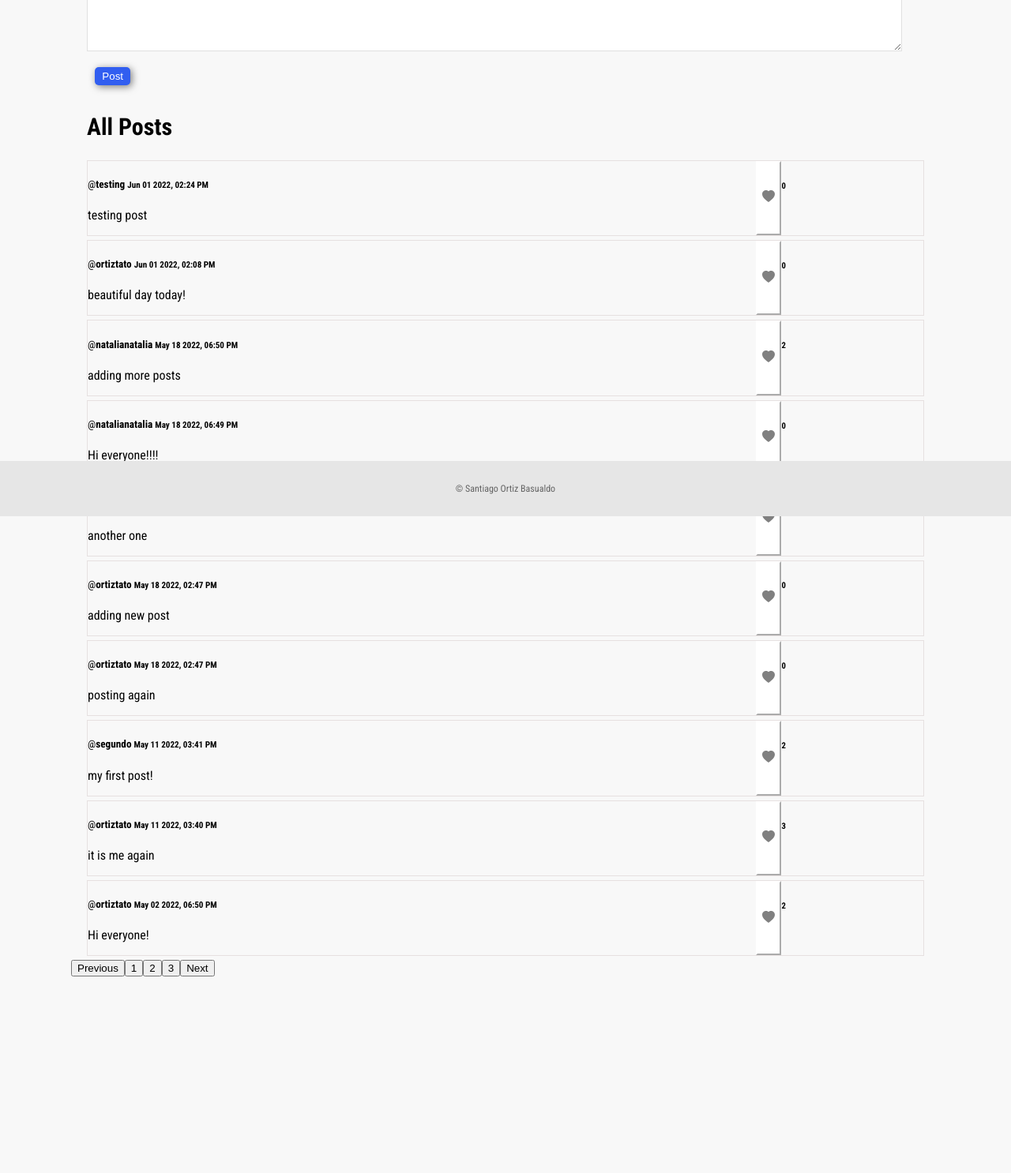
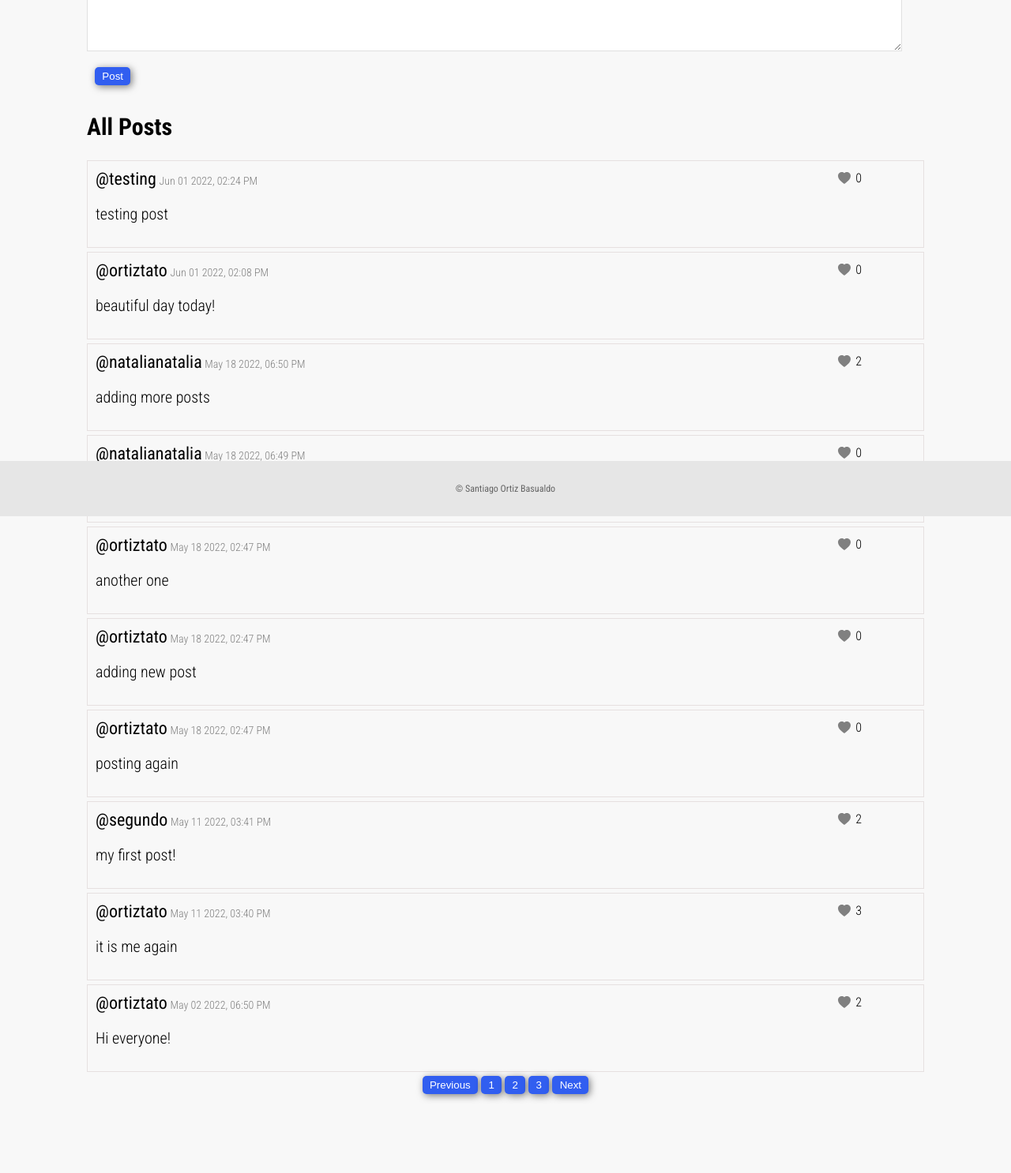
Before and after one commit to ortiztato/Network, a Django app: page / in a window 1280 px wide. Shown: the part 146-1632 px from the top of the page at 79% size. Before the commit the page ends 1383 px from the top, so only its background shows below. Run offline with Django 3.2, Linux system fonts and the light colour scheme; a user stored in the database is signed in; data comes from the database, SQL or seed files in the repository; both versions use the stored data as it was after the commit; parts of the project's set-up code (start-up, migrations or seed data) failed here and were passed over.

Commit message:
mas estilos

```diff
--- a/project4/network/static/network/functions.js
+++ b/project4/network/static/network/functions.js
@@ -41,7 +41,7 @@ function loadposts() {
       // previous button
       const previousbutton = document.createElement('button');
       previousbutton.innerHTML = "Previous";
-      previousbutton.className = "btn btn-primary btn-sm mx-1";
+      previousbutton.className = "paginationbutton";
       previousbutton.addEventListener('click', () => {
         counter = counter - quantity * 2;
         loadposts()
@@ -51,7 +51,7 @@ function loadposts() {
       for (let i = 1; i < pages + 1; i++) {
         const pagebutton = document.createElement('button');
         pagebutton.innerHTML = `${i}`;
-        pagebutton.className = "btn btn-primary btn-sm mx-1";
+        pagebutton.className = "paginationbutton";
         pagebutton.addEventListener('click', () => {
           counter = (i * quantity) - 10;
           loadposts()
@@ -62,7 +62,7 @@ function loadposts() {
       // next button
       const nextbutton = document.createElement('button');
       nextbutton.innerHTML = "Next";
-      nextbutton.className = "btn btn-primary btn-sm mx-1";
+      nextbutton.className = "paginationbutton";
       nextbutton.addEventListener('click', () => {
         loadposts()
       })
@@ -97,8 +97,8 @@ function loadposts() {
         postitem.name = "itempost";
         divpost.className = "divpost"
         divrow.className = "divrow"
-        postitem.className = "divtext"//"col-md-auto mx-0"
-        divpost.style.border = "1px solid rgb(230, 224, 224)"
+        postitem.className = "divtext"
+
 
 
         // boton de like
@@ -109,9 +109,8 @@ function loadposts() {
       <path fill-rule="evenodd" d="M8 1.314C12.438-3.248 23.534 4.735 8 15-7.534 4.736 3.562-3.248 8 1.314z"/>
       </svg>`;
 
-        likebutton.className = "col-1 m-0 p-1 btn btn-danger" // "col-1 ms-2 mb-2 btn btn-danger"
-        likebutton.style.borderColor = "white";
-        likebutton.style.backgroundColor = "white";
+        likebutton.className = "likebutton"
+
         if (liked == true) {
           likebutton.style.color = "red";
         }
@@ -122,12 +121,12 @@ function loadposts() {
         // likerow.className = "col-md-auto mx-0" // likerow.className = "row align-items-center"
         const likenum = document.createElement('div');
         likenum.innerHTML = `<h6>${likes}</h6>`;
-        likenum.className = "col-1 mt-2 mx-0"
+        likenum.className = "likestext"
 
         // crea el contenido del post
 
-        postitem.innerHTML = `<h5><a href="#" style="color:black; text-decoration: none;">@<strong>${creator}</strong></a> <small class="fs-6 opacity-50">${time}</small></h5>
-      <p class="lead">${body}</p>`;
+        postitem.innerHTML = `<span><a href="#" class="creatortext">@${creator}</a></span> <span class="timetext">${time}</span>
+      <p class="bodytext">${body}</p>`;
 
 
         // accion del boton like
@@ -224,7 +223,7 @@ function loaduser(creator) {
       // previous button
       const previousbutton = document.createElement('button');
       previousbutton.innerHTML = "Previous";
-      previousbutton.className = "btn btn-primary btn-sm mx-1";
+      previousbutton.className = "paginationbutton";
       previousbutton.addEventListener('click', () => {
         counter = counter - quantity * 2;
         loaduser(creator)
@@ -234,7 +233,7 @@ function loaduser(creator) {
       for (let i = 1; i < pages + 1; i++) {
         const pagebutton = document.createElement('button');
         pagebutton.innerHTML = `${i}`;
-        pagebutton.className = "btn btn-primary btn-sm mx-1";
+        pagebutton.className = "paginationbutton";
         pagebutton.addEventListener('click', () => {
           counter = (i * quantity) - 10;
           loaduser(creator)
@@ -244,7 +243,7 @@ function loaduser(creator) {
       // next button
       const nextbutton = document.createElement('button');
       nextbutton.innerHTML = "Next";
-      nextbutton.className = "btn btn-primary btn-sm mx-1";
+      nextbutton.className = "paginationbutton";
       nextbutton.addEventListener('click', () => {
         loaduser(creator)
       })
@@ -302,13 +301,13 @@ function loaduser(creator) {
         const divrow = document.createElement('div');
         const postitem = document.createElement('div');
         postitem.name = "itempost";
-        divpost.className = "container-fluid mx-auto my-2 p-2"
-        divrow.className = "row align-items-start"
-        postitem.className = "divtext"//"col-md-auto mx-0"
-        divpost.style.border = "1px solid rgb(230, 224, 224)"
+        divpost.className = "divpost"
+        divrow.className = "divrow"
+        postitem.className = "divtext"
 
-        postitem.innerHTML = `<h5><a href="#" style="color:black; text-decoration: none;">@<strong>${creator}</strong></a> <small class="fs-6 opacity-50">${time}</small></h5>
-        <p class="lead">${body}</p>`;
+
+        postitem.innerHTML = `<span><a href="#" class="creatortext">@${creator}</a></span> <span class="timetext">${time}</span>
+      <p class="bodytext">${body}</p>`;
 
         // para revisar si el usuario ya likeo el post
 
@@ -327,9 +326,8 @@ function loaduser(creator) {
         <path fill-rule="evenodd" d="M8 1.314C12.438-3.248 23.534 4.735 8 15-7.534 4.736 3.562-3.248 8 1.314z"/>
         </svg>`;
 
-        likebutton.className = "col-1 m-0 p-1 btn btn-danger" // "col-1 ms-2 mb-2 btn btn-danger"
-        likebutton.style.borderColor = "white";
-        likebutton.style.backgroundColor = "white";
+        likebutton.className = "likebutton"
+
         if (liked == true) {
           likebutton.style.color = "red";
         }
@@ -337,10 +335,10 @@ function loaduser(creator) {
 
         // contador de likes
 
-        // likerow.className = "col-md-auto mx-0" // likerow.className = "row align-items-center"
+
         const likenum = document.createElement('div');
         likenum.innerHTML = `<h6>${likes}</h6>`;
-        likenum.className = "col-1 mt-2 mx-0"
+        likenum.className = "likestext"
 
 
         // appenda los items y el post
@@ -457,7 +455,7 @@ function loadfollowing() {
       // previous button
       const previousbutton = document.createElement('button');
       previousbutton.innerHTML = "Previous";
-      previousbutton.className = "btn btn-primary btn-sm mx-1";
+      previousbutton.className = "paginationbutton";
       previousbutton.addEventListener('click', () => {
         counter = counter - quantity * 2;
         loadfollowing()
@@ -467,7 +465,7 @@ function loadfollowing() {
       for (let i = 1; i < pages + 1; i++) {
         const pagebutton = document.createElement('button');
         pagebutton.innerHTML = `${i}`;
-        pagebutton.className = "btn btn-primary btn-sm mx-1";
+        pagebutton.className = "paginationbutton";
         pagebutton.addEventListener('click', () => {
           counter = (i * quantity) - 10;
           loadfollowing()
@@ -477,7 +475,7 @@ function loadfollowing() {
       // next button
       const nextbutton = document.createElement('button');
       nextbutton.innerHTML = "Next";
-      nextbutton.className = "btn btn-primary btn-sm mx-1";
+      nextbutton.className = "paginationbutton";
       nextbutton.addEventListener('click', () => {
         loadfollowing()
       })
@@ -511,10 +509,9 @@ function loadfollowing() {
         const divrow = document.createElement('div');
         const postitem = document.createElement('div');
         postitem.name = "itempost";
-        divpost.className = "container-fluid mx-auto my-2 p-2"
-        divrow.className = "row align-items-start"
-        postitem.className = "divtext"//"col-md-auto mx-0"
-        divpost.style.border = "1px solid rgb(230, 224, 224)"
+        divpost.className = "divpost"
+        divrow.className = "divrow"
+        postitem.className = "divtext"
 
 
         // boton de like
@@ -525,9 +522,8 @@ function loadfollowing() {
       <path fill-rule="evenodd" d="M8 1.314C12.438-3.248 23.534 4.735 8 15-7.534 4.736 3.562-3.248 8 1.314z"/>
       </svg>`;
 
-        likebutton.className = "col-1 m-0 p-1 btn btn-danger" // "col-1 ms-2 mb-2 btn btn-danger"
-        likebutton.style.borderColor = "white";
-        likebutton.style.backgroundColor = "white";
+        likebutton.className = "likebutton";
+
         if (liked == true) {
           likebutton.style.color = "red";
         }
@@ -535,16 +531,16 @@ function loadfollowing() {
 
         // contador de likes
 
-        // likerow.className = "col-md-auto mx-0" // likerow.className = "row align-items-center"
+
         const likenum = document.createElement('div');
         likenum.innerHTML = `<h6>${likes}</h6>`;
-        likenum.className = "col-1 mt-2 mx-0"
+        likenum.className = "likestext"
 
 
         // crea el contenido del post
 
-        postitem.innerHTML = `<h5><a href="#" style="color:black; text-decoration: none;">@<strong>${creator}</strong></a> <small class="fs-6 opacity-50">${time}</small></h5>
-      <p class="lead">${body}</p>`;
+        postitem.innerHTML = `<span><a href="#" class="creatortext">@${creator}</a></span> <span class="timetext">${time}</span>
+      <p class="bodytext">${body}</p>`;
 
         // accion del boton like
 
--- a/project4/network/static/network/templates.css
+++ b/project4/network/static/network/templates.css
@@ -59,15 +59,77 @@
     display: flex;
     flex-direction: column;
     margin-bottom: 5px;
+    border: 1px solid rgb(230, 224, 224);
 }
 
 .divrow {
     display: flex;
     flex-direction: row;
+    padding: 10px;
 }
 
 .divtext {
-    width: 80%;
+    width: 90%;
+}
+
+.creatortext {
+    color: black;
+    text-decoration: none;
+    font-size: 22px;
+}
+
+.timetext {
+    color: grey;
+    font-size: 14px;
+    font-weight: 300;
+
+}
+
+.bodytext {
+    font-size: 20px;
+    font-weight: 300;
+
+}
+
+.likebutton {
+    border: none;
+    background-color: rgba(0, 0, 0, 0.0);
+    width: fit-content;
+    height: fit-content;
+    margin-top: 3px;
+}
+
+.likestext {
+    height: fit-content;
+}
+
+.likestext h6 {
+    font-size: 16px;
+    font-weight: 300;
+    margin: 0;
+    margin-top: 2px;
+}
+
+.paginationbutton {
+    padding: 0.3em 0.7em;
+    border-radius: 5px;
+    border: 0px solid rgba(0, 0, 0, 0.3);
+    box-shadow: 2px 2px 10px rgba(0, 0, 0, 0.5);
+    color: white;
+    background-color: var(--button-color);
+    margin-top: 0px;
+    margin-bottom: 10px;
+    margin-left: 2px;
+    margin-right: 2px;
+    width: fit-content;
+}
+
+.divpagination {}
+
+.containerdivpagination {
+    display: flex;
+    justify-content: center;
+
 }
 
 /* FOOTER mobile */
--- a/project4/network/templates/network/allposts.html
+++ b/project4/network/templates/network/allposts.html
@@ -30,10 +30,8 @@
 </div>
 
 <div id="pagination">
-    <div class="container">
-        <div class="row justify-content-md-center">
-            <div class="col-md-auto mx-0" id="pages"></div>
-        </div>
+    <div class="containerdivpagination">
+        <div class="divpagination" id="pages"></div>
     </div>
 </div>
 
--- a/project4/network/templates/network/index.html
+++ b/project4/network/templates/network/index.html
@@ -30,10 +30,8 @@
 </div>
 
 <div id="pagination">
-    <div class="container">
-        <div class="row justify-content-md-center">
-            <div class="col-md-auto mx-0" id="pages"></div>
-        </div>
+    <div class="containerdivpagination">
+        <div class="divpagination" id="pages"></div>
     </div>
 </div>
 
```
Also changed, not shown: project4/db.sqlite3, project4/network/static/network/media/heart.svg (added).
